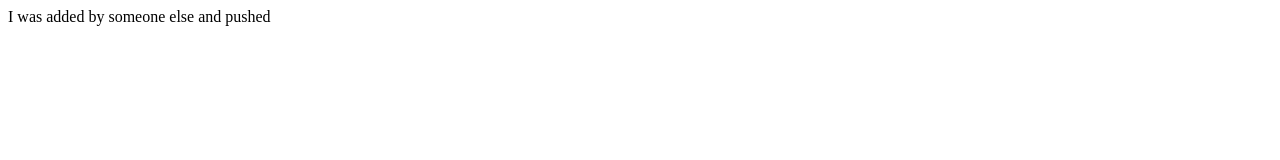
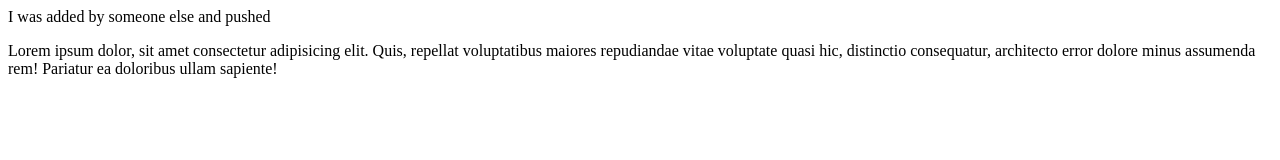
Before and after one commit to planeJayne/cuddly-octo-system, a plain HTML site: page index.html in a window 1280 px wide. Drawn offline with Linux system fonts and the light colour scheme.

Commit message:
added paragraph

```diff
--- a/index.html
+++ b/index.html
@@ -7,5 +7,8 @@
 </head>
 <body>
    </h1>I was added by someone else and pushed </h1>
+   <p>
+    Lorem ipsum dolor, sit amet consectetur adipisicing elit. Quis, repellat voluptatibus maiores repudiandae vitae voluptate quasi hic, distinctio consequatur, architecto error dolore minus assumenda rem! Pariatur ea doloribus ullam sapiente!
+   </p>
 </body>
 </html>
```
